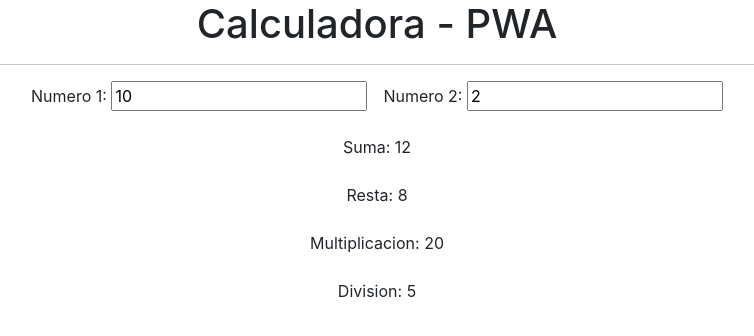
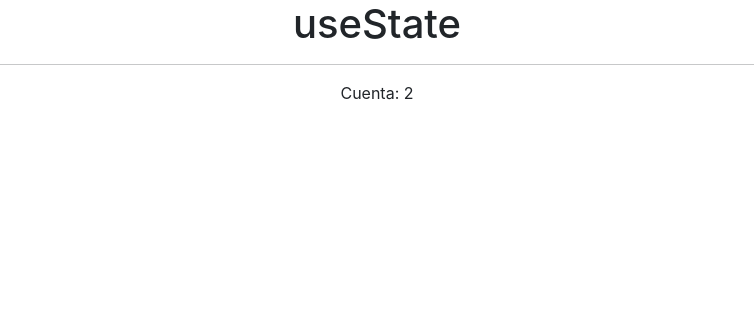
Before and after one commit to diegofdg/react_desde_cero, a React (Create React App) app in the folder 06-react-hooks/: page / in a window 1280 px wide. Shown: the top 336 px of the page, without its empty margins (263-1017 px from the left). Built offline with nearby package versions, Linux system fonts and the light colour scheme.

Commit message:
06-react-hooks - useState-hook

```diff
--- a/06-react-hooks/src/App.js
+++ b/06-react-hooks/src/App.js
@@ -1,13 +1,15 @@
 import React from 'react'
-import Calculadora from './components/Calculadora'
+//import Calculadora from './components/Calculadora'
+import State from './components/State'
 
 const App = () => {
   return (
-    <div className="container text-center">
+    <State />
+    /* <div className="container text-center">
       <h1>Calculadora - PWA</h1>
       <hr />
       <Calculadora />
-    </div>
+    </div> */
   )
 }
 
--- /dev/null
+++ b/06-react-hooks/src/components/State.jsx
@@ -0,0 +1,20 @@
+import React, { useState } from 'react'
+
+const State = () => {
+
+  const [state, setState ] = useState(0)
+
+  setInterval(()=> {
+    setState(state+1)
+  },3000)
+
+  return (
+    <div className='container text-center'>
+        <h1>useState</h1>
+        <hr />
+        Cuenta: {state}
+    </div>
+  )
+}
+
+export default State
```
